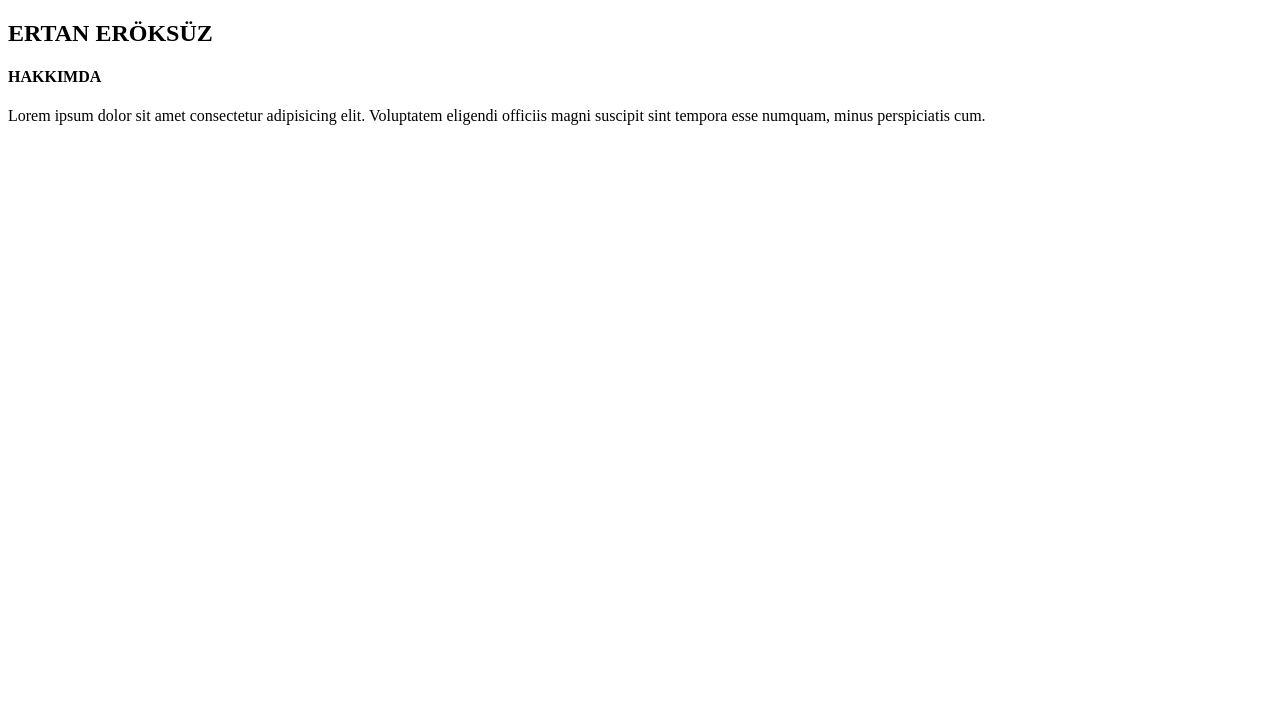
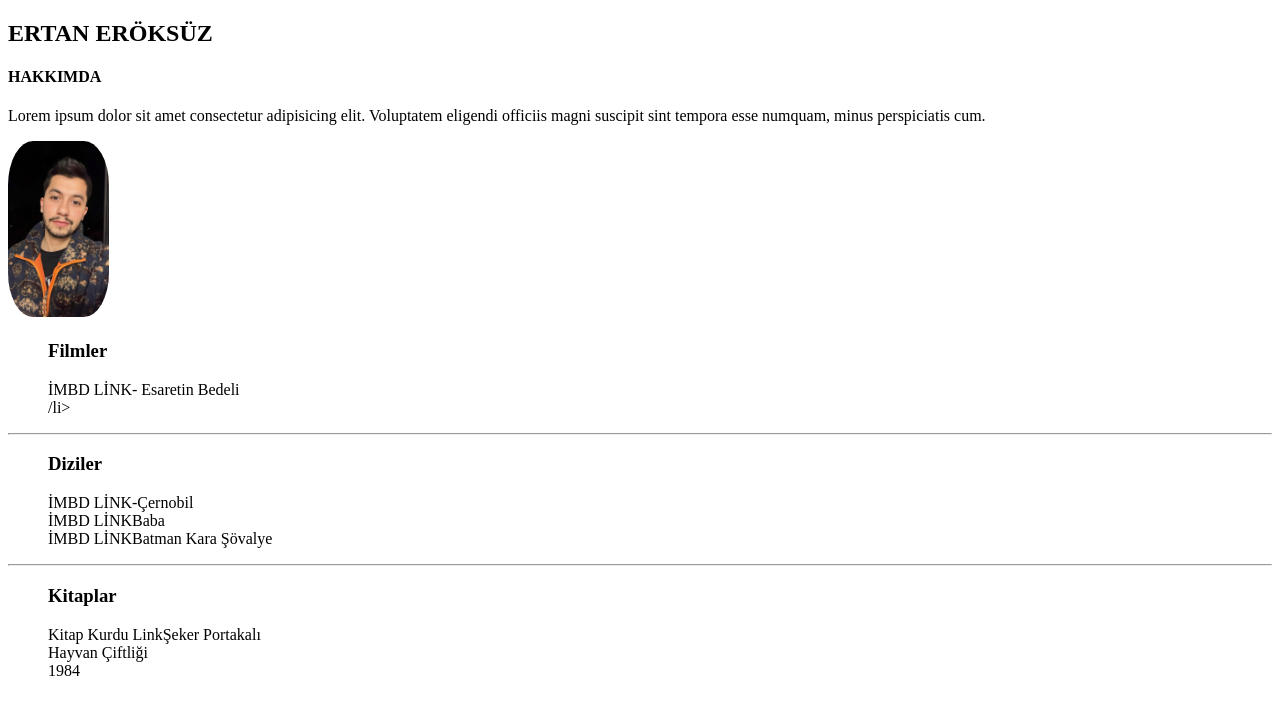
Before and after one commit to Ertan1995/patikadev-html, a plain HTML site: page patikadev/patikadev-html/index.html in a window 1280 px wide. Drawn offline with Linux system fonts and the light colour scheme.

Commit message:
Add files via upload

```diff
--- a/patikadev/patikadev-html/index.html
+++ b/patikadev/patikadev-html/index.html
@@ -1,15 +1,48 @@
 <!DOCTYPE html>
 <html lang="en">
+
 <head>
     <meta charset="UTF-8">
     <meta name="viewport" content="width=device-width, initial-scale=1.0">
+    <link rel="stylesheet" href="../style/style.css">
     <title>Document</title>
 </head>
+
 <body>
     <div>
         <h2>ERTAN ERÖKSÜZ</h2>
         <h4>HAKKIMDA</h4>
-        <p>Lorem ipsum dolor sit amet consectetur adipisicing elit. Voluptatem eligendi officiis magni suscipit sint tempora esse numquam, minus perspiciatis cum.</p>
+        <p>Lorem ipsum dolor sit amet consectetur adipisicing elit. Voluptatem eligendi officiis magni suscipit sint
+            tempora esse numquam, minus perspiciatis cum.</p>
+    </div>
+    <!-- Profil Fotoğrafı-->
+
+    <div>
+        <img id="erkszphoto" src="/image/ertaneroksuzpp.jpeg" alt="ertaneroksuzphoto">
+    </div>
+    <div>
+        <ul>
+            <h3>Filmler</h3>
+            <li><a href="https://m.imdb.com/title/tt0111161/?ref_=chttp_t_1" src="">İMBD LİNK-</a> Esaretin Bedeli</li>
+            <li><a href=""></a>/li>
+            <li></li>
+        </ul>
+        <hr>
+        <ul>
+            <h3>Diziler</h3>
+            <li><a href="https://m.imdb.com/title/tt7366338/?ref_=ls_t_1" src="">İMBD LİNK-</a>Çernobil</li>
+            <li><a href="https://m.imdb.com/title/tt0068646/?ref_=chttp_t_2" src="">İMBD LİNK</a>Baba</li>
+            <li><a href="https://m.imdb.com/title/tt0468569/?ref_=chttp_t_3" src="">İMBD LİNK</a>Batman Kara Şövalye</li>
+        </ul>
+        <hr>
+        <ul>
+            <h3>Kitaplar</h3>
+            <li><a href="https://www.kitapyurdu.com/kitap/seker-portakali-ciltsiz/10139.html" src="">Kitap Kurdu Link</a>Şeker Portakalı</li>
+            <li>Hayvan Çiftliği</li>
+            <li>1984</li>
+        </ul>
+
     </div>
 </body>
+
 </html>
--- /dev/null
+++ b/patikadev/style/style.css
@@ -0,0 +1,10 @@
+#erkszphoto {
+    width: 8%;
+    border-radius: 25%;
+}
+
+* {
+    list-style: none;
+    text-decoration: none;
+    color: black;
+}
```
Also changed, not shown: patikadev/image/ertaneroksuzpp.jpeg (added).
